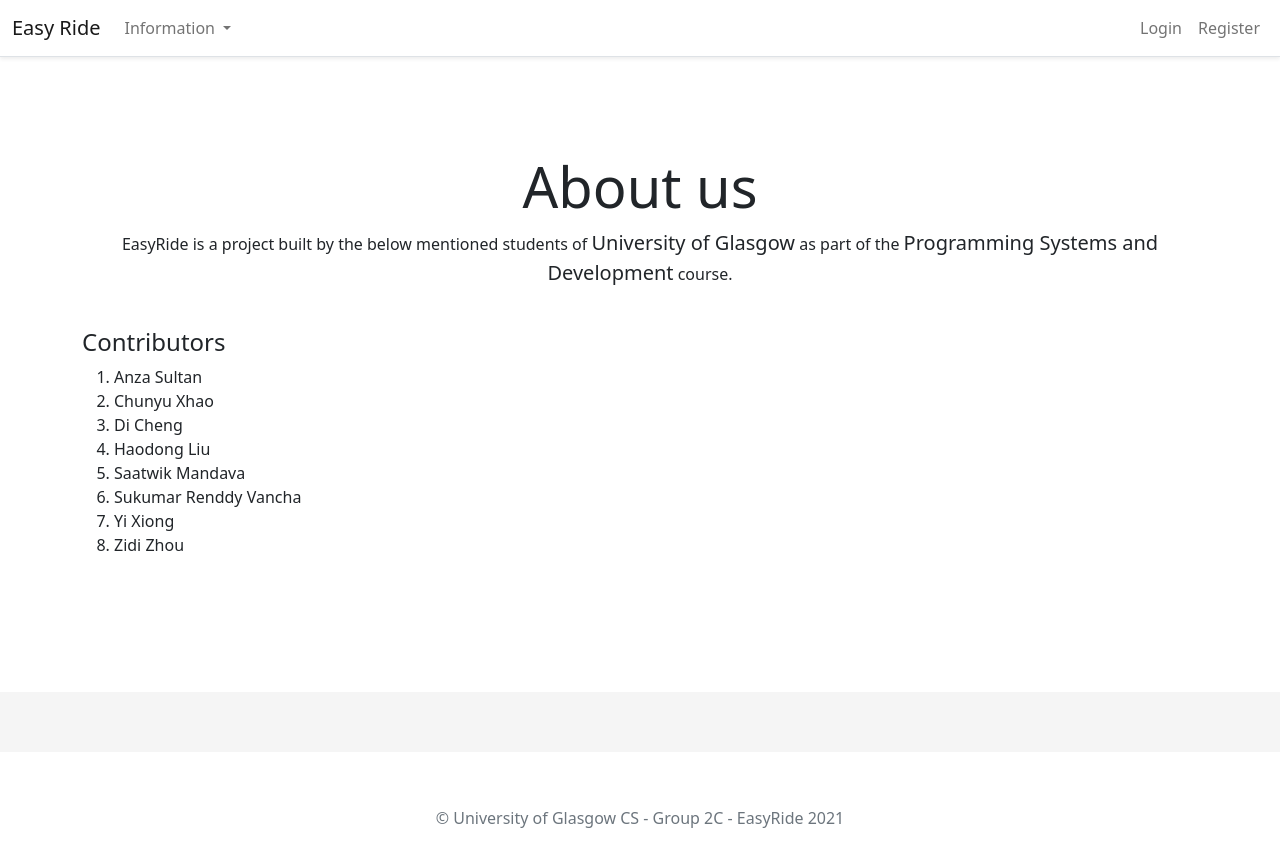
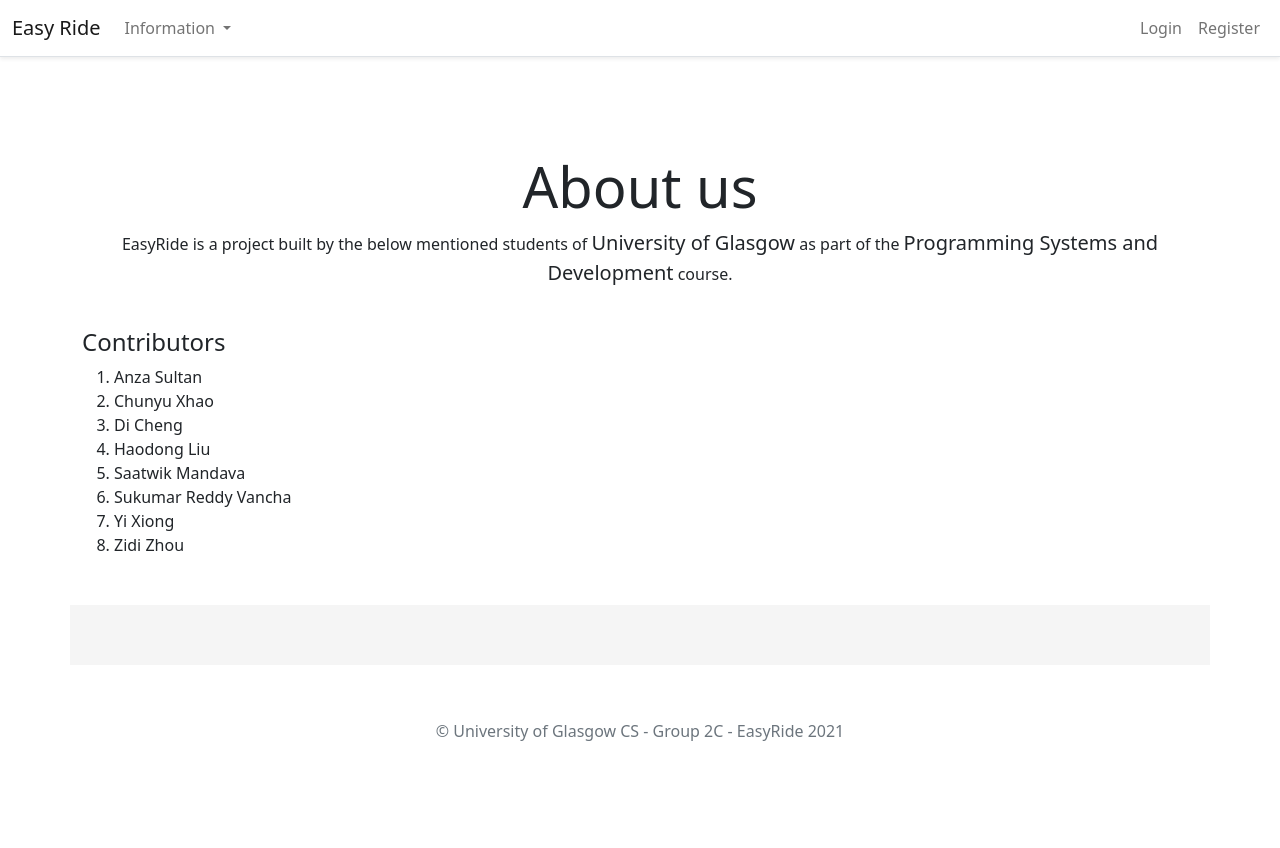
Before and after one commit to sathwik-gla-ds/easyRide, a Flask app: page /aboutus in a window 1280 px wide. After the commit the page ends 741 px from the top, so only its background shows below. Run offline with Flask 2, Linux system fonts and the light colour scheme.

Commit message:
Fixed a bug with footer

```diff
--- a/easy_ride/static/css/login.css
+++ b/easy_ride/static/css/login.css
@@ -1,8 +1,3 @@
-html,
-body {
-  height: 100%;
-}
-
 body {
   display: -ms-flexbox;
   display: flex;
--- a/easy_ride/static/css/style.css
+++ b/easy_ride/static/css/style.css
@@ -1,21 +1,7 @@
-.bd-placeholder-img {
-        font-size: 1.125rem;
-        text-anchor: middle;
-        -webkit-user-select: none;
-        -moz-user-select: none;
-        user-select: none;
-      }
-
-      @media (min-width: 768px) {
-        .bd-placeholder-img-lg {
-          font-size: 3.5rem;
-        }
-      }
-
 /* Footer parameters */
 
 .footer {
-  position: absolute;
+  position: relative;
   bottom: 0;
   width: 100%;
   height: 60px; /* Set the fixed height of the footer here */
--- a/easy_ride/templates/aboutus.html
+++ b/easy_ride/templates/aboutus.html
@@ -12,7 +12,7 @@
     <li> Di Cheng </li>
     <li> Haodong Liu </li>
     <li> Saatwik Mandava </li>
-    <li> Sukumar Renddy Vancha </li>
+    <li> Sukumar Reddy Vancha </li>
     <li> Yi Xiong </li>
     <li> Zidi Zhou </li>
   </ol>
--- a/easy_ride/templates/base.html
+++ b/easy_ride/templates/base.html
@@ -158,15 +158,13 @@
       {% endfor %}
     </div>
   {% endif %}
+  </div>
+<div class="container">
   {% block content %}
   {% endblock %}
 </div>
-<div>
-  <footer class="footer pt-4 my-md-5 pt-md-5">
-    <div class="container">
+  <div class="container footer pt-4 my-md-5 pt-md-5">
       <p class="mt-5 mb-3 text-muted text-center">&copy; University of Glasgow CS - Group 2C - EasyRide 2021</p>
-    </div>
-  </footer>
-</div>
+  </div>
 </body>
 </html>
```
